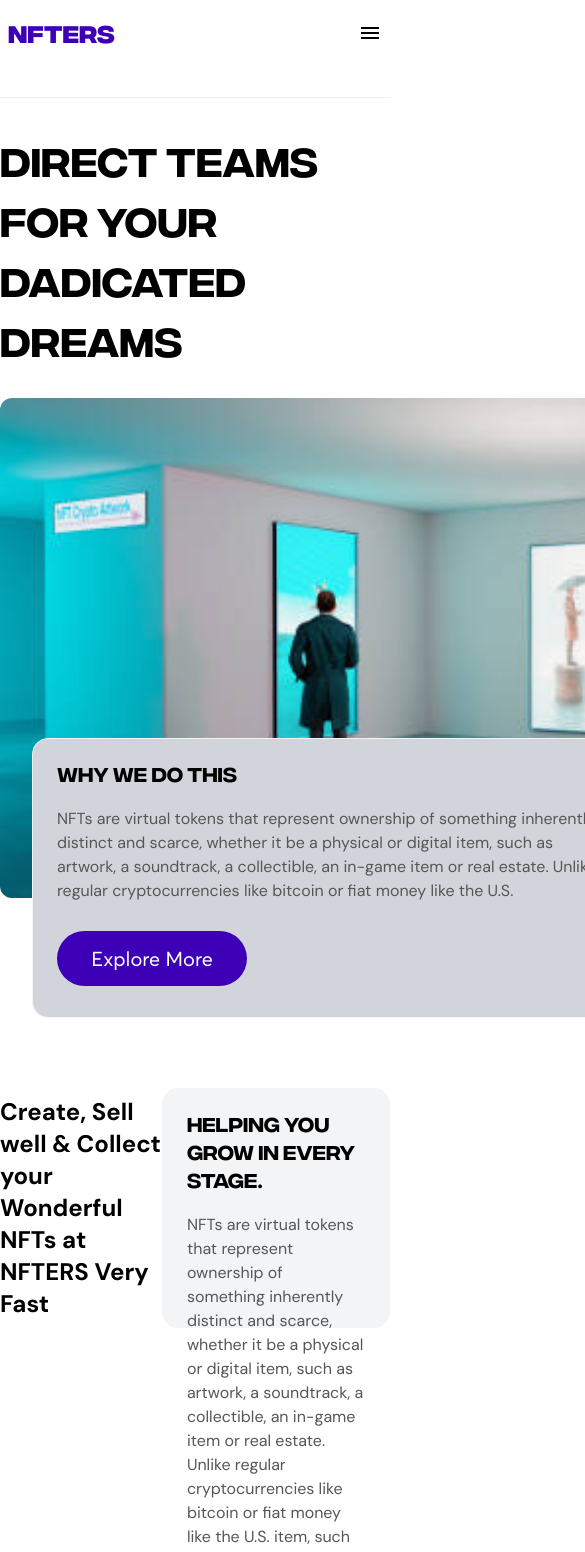
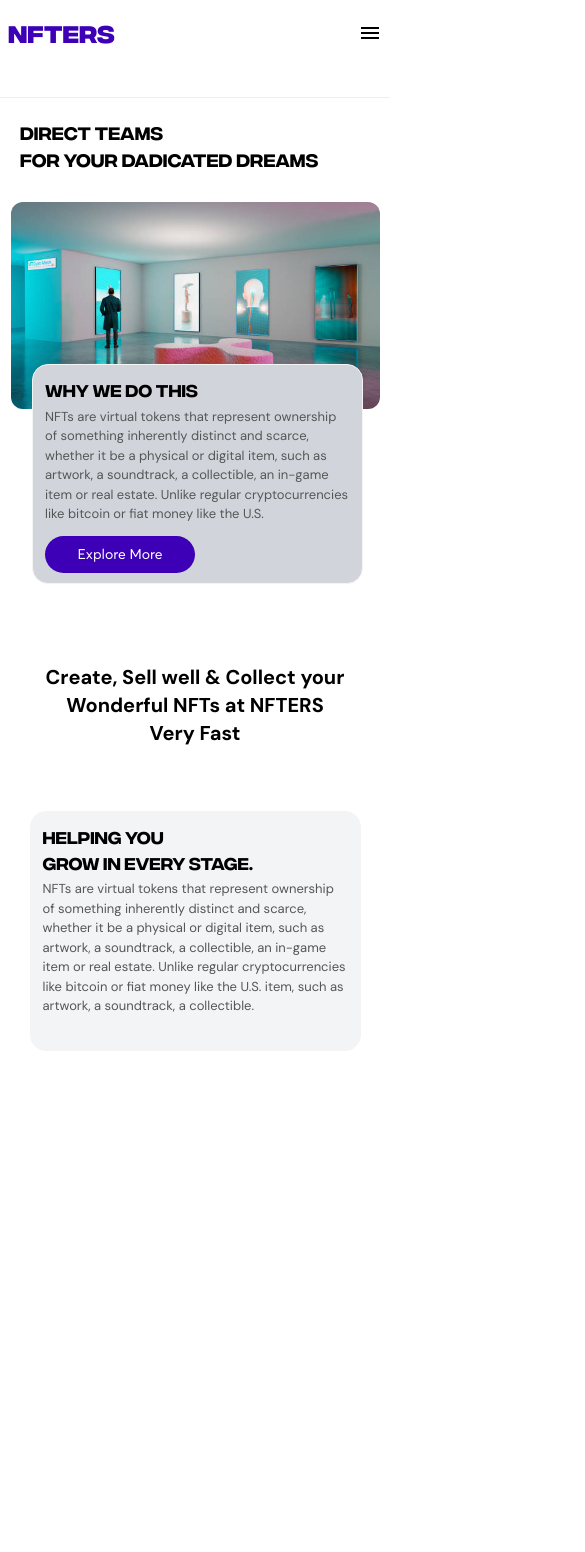
Before and after one commit to Electra51/nft-marketplace, a React (Create React App) app: page /about in a window 390 px wide. Shown: the top 1552 px of the page, 585 px wide, since content can reach past the window. After the commit the page ends 1051 px from the top, so only its background shows below. Built offline with nearby package versions, Linux system fonts and the light colour scheme.

Commit message:
about page responsive for mobile and tab

```diff
--- a/src/pages/AboutPage/About.js
+++ b/src/pages/AboutPage/About.js
@@ -1,31 +1,59 @@
-import React from 'react'
-import img1 from "../../assets/discoverMoreImage/4.jpg"
+import React from "react";
+import img1 from "../../assets/discoverMoreImage/4.jpg";
 const About = () => {
   return (
-        <div className='max-w-[1200px] mx-auto'>
-            <h2 className='font-medium text-[40px] text-black mt-[30px]'>
+    <div className="lg:max-w-[1200px] mx-auto">
+      <h2 className="font-medium text-[18px] md:text-[25px] ml-5 lg:text-[40px] mt-5 lg:mt-[30px]">
         Direct Teams
       </h2>
-            <h2 className='font-medium text-[40px] text-black'>For Your Dadicated Dreams</h2>
-            <div className='relative'>
-                <div className='w-[1200px] h-[500px] rounded-xl my-[30px]'><img src={img1} alt="" className='w-full h-full object-cover rounded-xl' /></div>
-                <div className='absolute -bottom-[120px] left-8 w-[600px] h-[280px] border border-[#F4F4F4] rounded-2xl px-6 py-5 bg-gray-300'>
-                    <h2 className='text-xl text-black'>Why We Do This</h2>
-                    <p className='text-[#565656] text-[16px] mt-5'>NFTs are virtual tokens that represent ownership of something inherently distinct and scarce, whether it be a physical or digital item, such as artwork, a soundtrack, a collectible, an in-game item or real estate. Unlike regular cryptocurrencies like bitcoin or fiat money like the U.S.</p>
-                    <h3 className="bg-[#3D00B7] font-normal text-xl px-[40px] py-[20px] h-[55px] w-[190px] flex justify-center items-center text-white rounded-[60px] mt-7 cursor-pointer whitespace-nowrap">
+      <h2 className="font-medium text-[18px] md:text-[25px] ml-5 lg:text-[40px]">
+        For Your Dadicated Dreams
+      </h2>
+      <div className="relative">
+        <div className="w-[369px] md:w-[780px] md:h-[310px] lg:w-[1200px] lg:h-[500px] rounded-xl my-[30px] mx-auto">
+          <img
+            src={img1}
+            alt=""
+            className="w-full h-full object-cover rounded-xl"
+          />
+        </div>
+        <div className="absolute bottom-[-175px] md:-bottom-[120px] lg:-bottom-[120px] left-[2rem] md:left-[7rem] lg:left-8 w-[331px] md:w-[600px] lg:w-[600px] h-[220px] md:h-[240px] lg:h-[280px] border border-[#F4F4F4] rounded-2xl px-3 lg:px-6 py-3 md:py-5 lg:py-5 bg-gray-300">
+          <h2 className="text-[17px] md:text-xl lg:text-xl">Why We Do This</h2>
+          <p className="text-paragraphColor text-[13px] md:text-[16px] lg:text-[16px] mt-1 md:mt-2 lg:mt-5">
+            NFTs are virtual tokens that represent ownership of something
+            inherently distinct and scarce, whether it be a physical or digital
+            item, such as artwork, a soundtrack, a collectible, an in-game item
+            or real estate. Unlike regular cryptocurrencies like bitcoin or fiat
+            money like the U.S.
+          </p>
+          <button className="mt-3 lg:mt-7 cursor-pointer">
+            <h3 className="bg-[#3D00B7] font-normal text-[14px] md:text-xl lg:text-xl h-[37px] md:h-[49px] lg:h-[55px] w-[150px] md:w-[190px] lg:w-[190px] flex justify-center items-center text-white rounded-[60px] whitespace-nowrap">
               Explore More
             </h3>
+          </button>
         </div>
       </div>
-            <div className='flex  justify-start items-center'>
-                <p className='mt-40 text-2xl text-black font-bold w-[500px]'>Create, Sell well & Collect your Wonderful NFTs at NFTERS Very Fast</p>
-                <div className='mt-40 w-[600px] h-[240px] border border-[#F4F4F4] rounded-2xl px-6 py-5 bg-gray-100 ml-auto'>
-                    <h2 className='text-xl text-black'>Helping You</h2> <h2 className='text-xl text-black'>Grow In Every Stage.</h2>
-                    <p className='text-[#565656] text-[16px] mt-5'>NFTs are virtual tokens that represent ownership of something inherently distinct and scarce, whether it be a physical or digital item, such as artwork, a soundtrack, a collectible, an in-game item or real estate. Unlike regular cryptocurrencies like bitcoin or fiat money like the U.S. item, such as artwork, a soundtrack, a collectible.</p>
+      <div className="flex flex-col lg:flex-row justify-start items-center">
+        <p className="mt-56 md:mt-40 lg:mt-40 text-xl lg:text-2xl md:text-2xl font-bold text-center lg:text-start w-[300px] lg:w-[500px] md:w-[500px]">
+          Create, Sell well & Collect your Wonderful NFTs at NFTERS Very Fast
+        </p>
+        <div className="mt-16 lg:mt-40 w-[331px] lg:w-[600px] md:w-[600px] h-[240px] border border-[#F4F4F4] rounded-2xl px-3 lg:px-6 py-3 md:py-5 lg:py-5 bg-gray-100 mx-auto lg:ml-auto">
+          <h2 className="text-[17px] md:text-xl lg:text-xl">Helping You</h2>{" "}
+          <h2 className="text-[17px] md:text-xl lg:text-xl">
+            Grow In Every Stage.
+          </h2>
+          <p className="text-paragraphColor text-[13px] md:text-[16px] lg:text-[16px] mt-1 md:mt-2 lg:mt-5">
+            NFTs are virtual tokens that represent ownership of something
+            inherently distinct and scarce, whether it be a physical or digital
+            item, such as artwork, a soundtrack, a collectible, an in-game item
+            or real estate. Unlike regular cryptocurrencies like bitcoin or fiat
+            money like the U.S. item, such as artwork, a soundtrack, a
+            collectible.
+          </p>
+        </div>
+      </div>
+    </div>
+  );
+};
 
-                </div></div>
-        </div>
-    )
-}
-
-export default About
+export default About;
```
Lines whose indentation alone changed are shown as unchanged.
